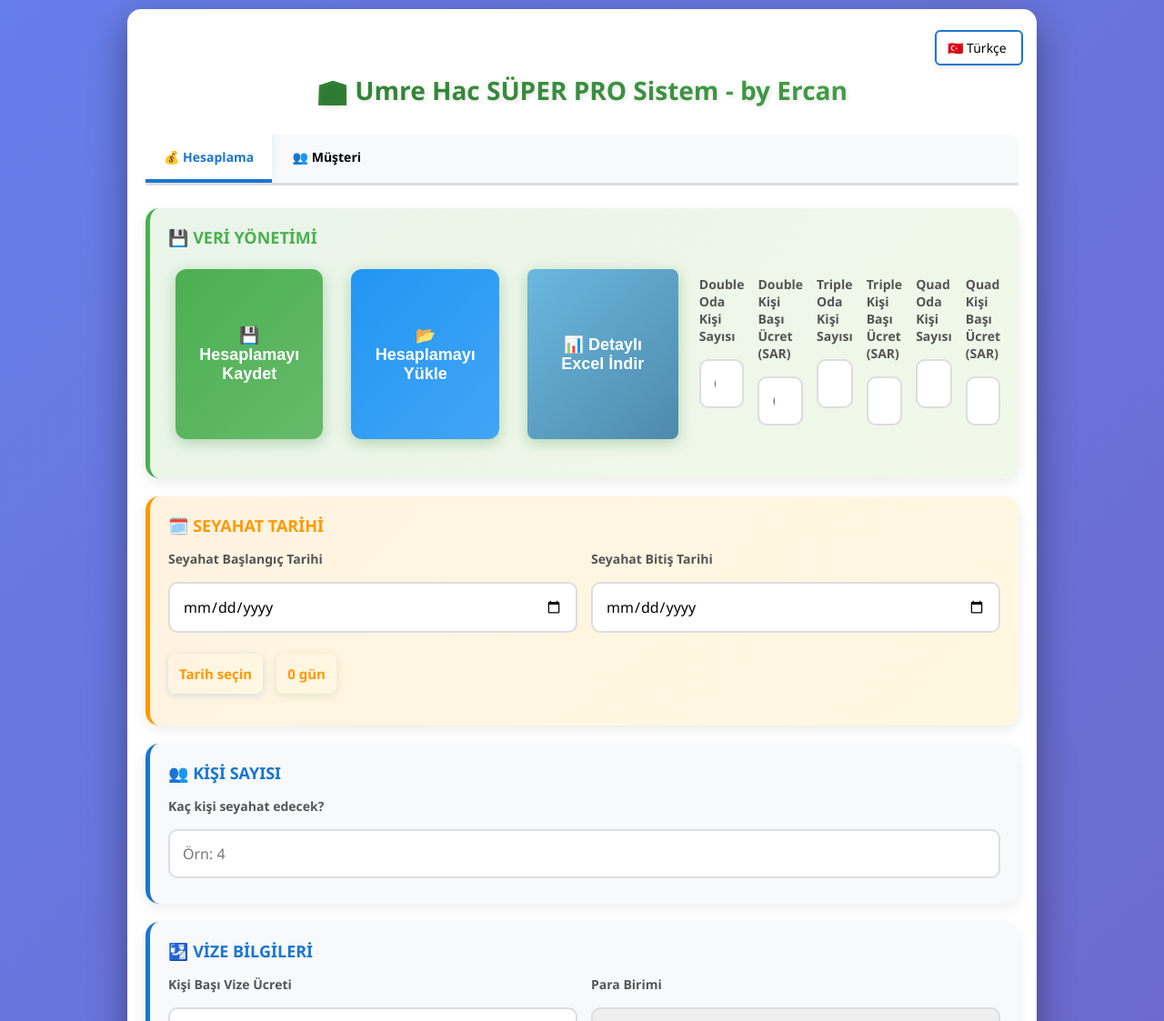
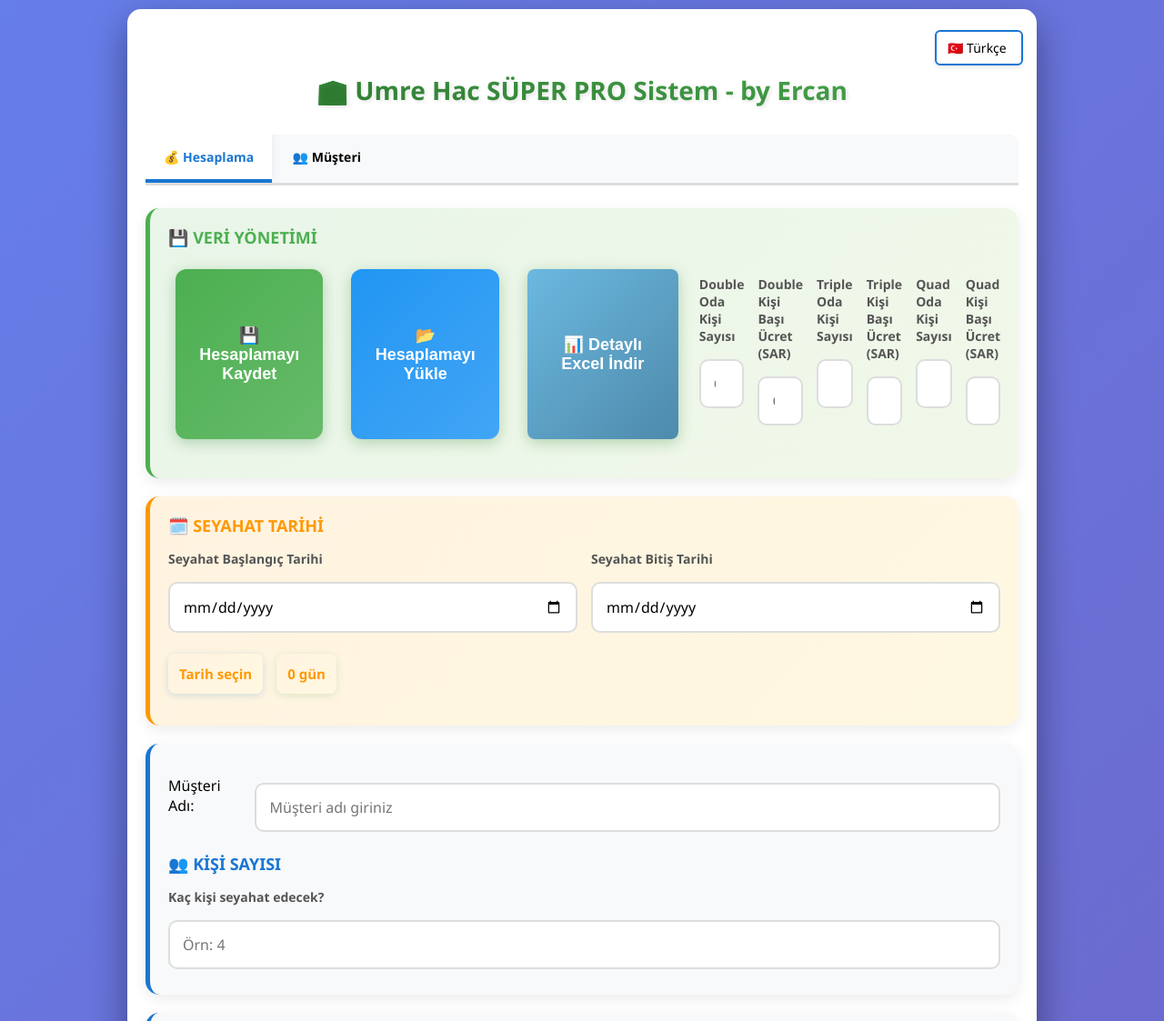
Before and after one commit to ercanbelul/umre-hac-hesaplama, a plain HTML site: page index.html in a window 1280 px wide. Shown: the top 1123 px of the page at 91% size. Drawn offline with nearby package versions, Linux system fonts and the light colour scheme; no server answers; a script that the page names is missing.

Commit message:
MMUSTERİ ADI EKLENDİ

```diff
--- a/index.html
+++ b/index.html
@@ -456,6 +456,11 @@
 
             <!-- Kişi Sayısı -->
             <div class="section">
+                <!-- Müşteri Adı -->
+<div class="form-row">
+  <label data-translate="customer_name">Müşteri Adı:</label>
+  <input type="text" id="customerName" placeholder="Müşteri adı giriniz">
+</div>
                 <h3 data-translate="passenger_count">👥 KİŞİ SAYISI</h3>
                 <div class="form-group">
                     <label data-translate="how_many_people">Kaç kişi seyahat edecek?</label>
@@ -888,6 +893,7 @@
                 data_management: "💾 VERİ YÖNETİMİ",
                 travel_dates: "🗓️ SEYAHAT TARİHİ",
                 passenger_count: "👥 KİŞİ SAYISI",
+                customer_name: "👤 Müşteri Adı",
                 visa_info: "🛂 VİZE BİLGİLERİ",
                 flight_costs: "✈️ UÇAK BİLETİ MALİYETLERİ",
                 bus_costs: "🚌 OTOBÜS MALİYETLERİ",
```
